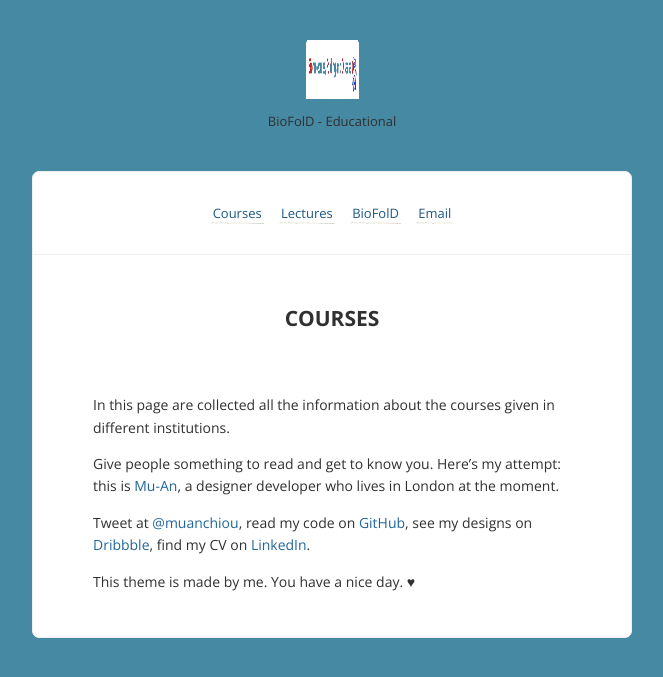
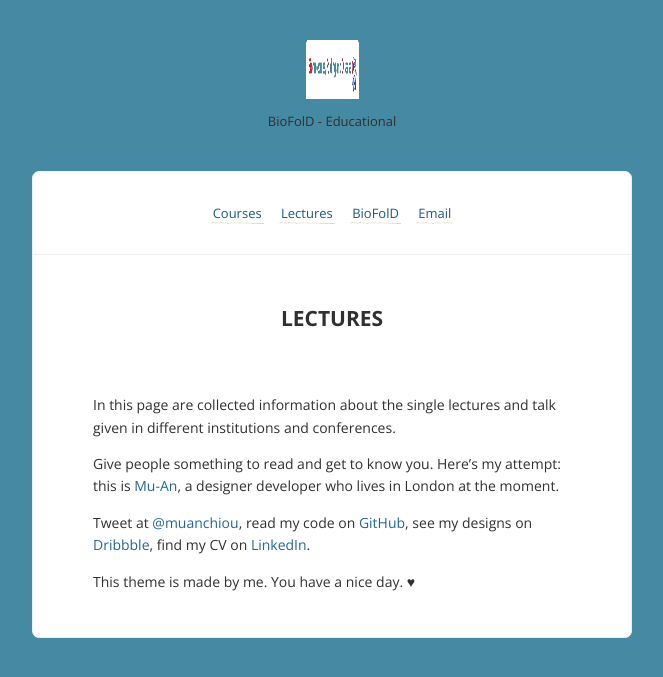
Before and after one commit to biofold-edu/biofold-edu.github.io, a Jekyll site: the page built from lectures.md, in a window 1280 px wide. Shown: the top 677 px of the page, without its empty margins (308-971 px from the left). Built offline with Jekyll 4.4.1, drawn with Linux system fonts in a browser that asks for light colours; Markdown is read by kramdown in place of the engine named in the settings; comment, search, counter and statistics services are not loaded.

Commit message:
First Commit

```diff
--- a/lectures.md
+++ b/lectures.md
@@ -1,9 +1,9 @@
 ---
 layout: page
-title: Courses
+title: Lectures
 ---
 
-In this page are collected all the information about the courses given in different institutions.
+In this page are collected  information about the single lectures and talk given in different institutions and conferences.
 
 Give people something to read and get to know you. Here's my attempt: this is [Mu-An](http://muan.co), a designer developer who lives in London at the moment.
 
```
